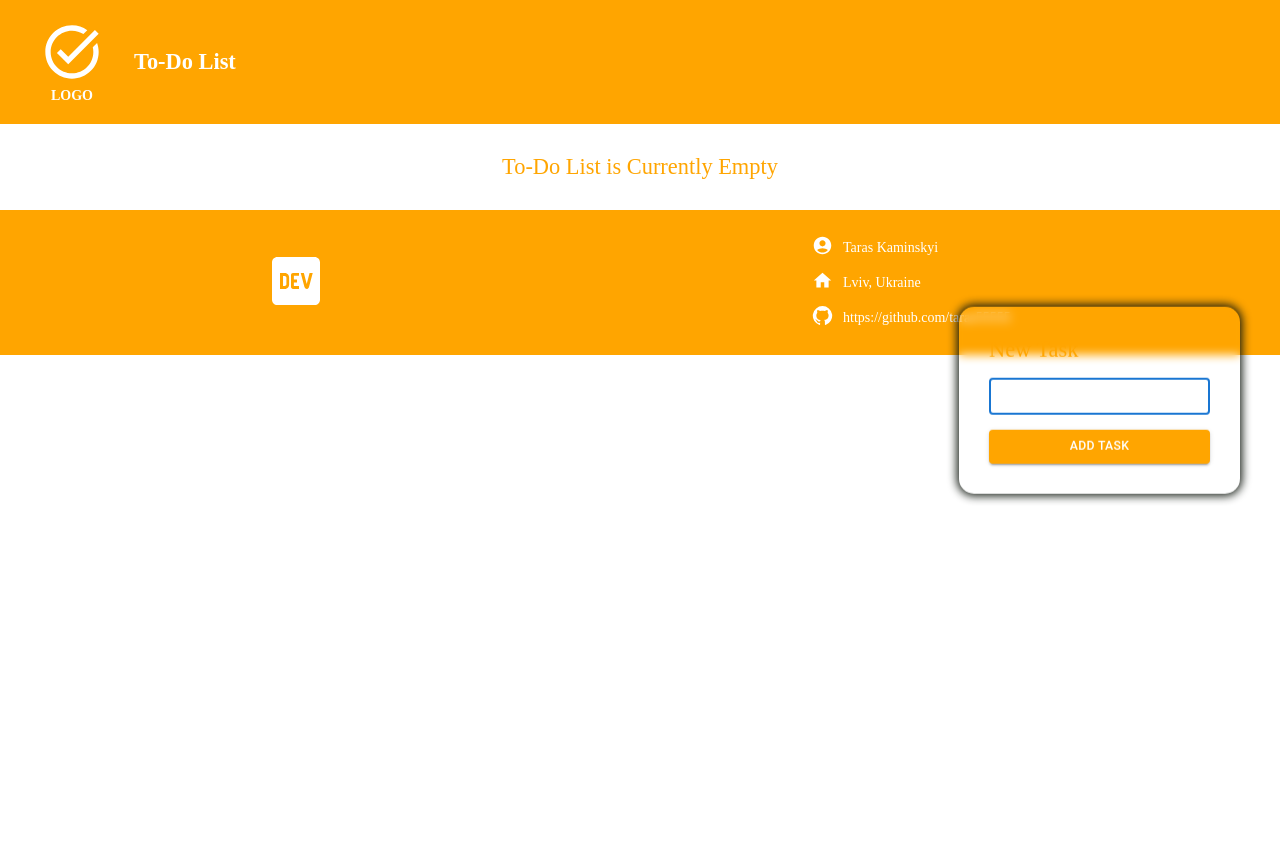
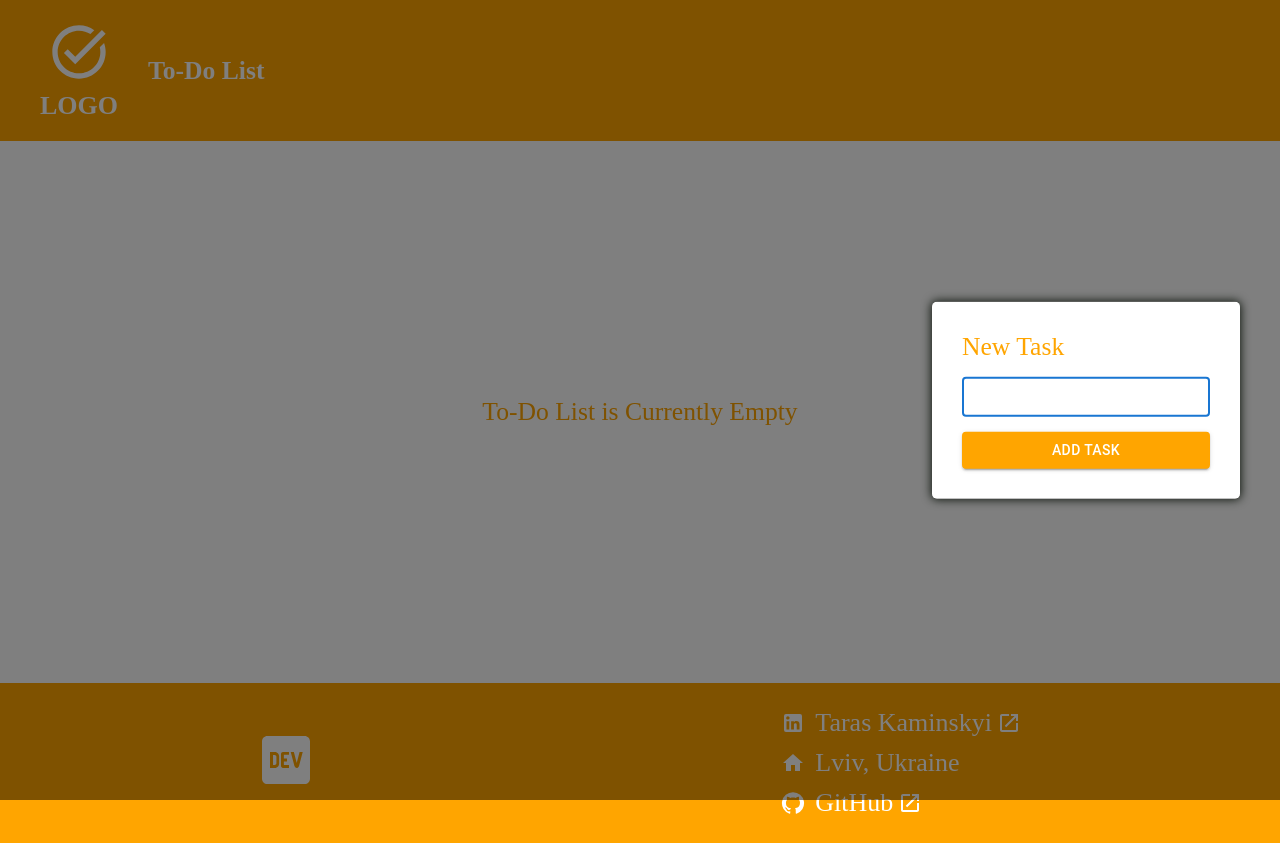
Before and after one commit to taras55555/to-do-list, a React (Vite) app: page / in a window 1280 px wide. Both pictures are taken after a click on the button "ADD TASK". Before the commit the page ends 800 px from the top, so only its background shows below. Built offline with nearby package versions, Linux system fonts and the light colour scheme.

Commit message:
- fixed issue with footer display when page has no content - organized and clean up CSS styles

```diff
--- a/src/App.css
+++ b/src/App.css
@@ -3,15 +3,11 @@
     --white-color: #ffffff;
     --nature-black-color: #111810;
     --gray-color: #808080;
-    --base-font-size: 14px;
+    --base-font-size: 26px;
 }
 
-html {
+html body {
     font-size: var(--base-font-size);
-}
-
-body {
-    margin: 0;
 }
 
 h1 {
--- a/src/components/ActionBars/ActionBar.css
+++ b/src/components/ActionBars/ActionBar.css
@@ -16,6 +16,9 @@
     right: 40px;
     top: 50%;
     transform: translate(0, -50%);
+    box-shadow: 0 0 10px 1px var(--nature-black-color);
+    border-radius: 5px;
+    overflow: hidden;
 }
 
 .action-bar {
--- a/src/components/ActionBars/ActionBar.jsx
+++ b/src/components/ActionBars/ActionBar.jsx
@@ -18,12 +18,16 @@ export default function ActionBar({ checkedFade, handleDeleteTask, handleMarkTas
         <section className="fixed-container action-bar-container">
             <Fade in={checkedFade} timeout={500}>
                 <div className="action-bar">
+                    <Tooltip title="Mark As Complited">
                         <IconButton color="success" onClick={() => handleMarkTasksAsCompleted(true)}>
                             <TaskAltIcon />
                         </IconButton>
+                    </Tooltip>
+                    <Tooltip title="Mark As Incomplete">
                         <IconButton onClick={() => handleMarkTasksAsCompleted(false)}>
                             <RadioButtonUncheckedIcon />
                         </IconButton>
+                    </Tooltip>
                     <Tooltip title="Delete Selected">
                         <IconButton color="error" onClick={handleDeleteTask}>
                             <DeleteForeverIcon />
--- a/src/components/ActionBars/ActionButtons.jsx
+++ b/src/components/ActionBars/ActionButtons.jsx
@@ -24,9 +24,6 @@ export default function ActionButtons({ toDoList, setChecked, activeFilter, setA
                             onClick={() => setActiveFilter({ all: true })}
                             disabled={activeFilter.all}
                         />
-                    </section>
-
-                    <section className="regular-box">
                         <CustomizedButton
                             onClick={() => setChecked(toDoList.map((task) => task.id))}
                             title={'Select All'}
@@ -36,6 +33,7 @@ export default function ActionButtons({ toDoList, setChecked, activeFilter, setA
                             title={'Deselect All'}
                         />
                     </section>
+
                 </>
             )
             }
--- a/src/components/Footer/Footer.css
+++ b/src/components/Footer/Footer.css
@@ -14,13 +14,17 @@
     align-items: center;
     gap: 10px;
     padding: 5px;
-
 }
 
 .address-style a {
     display: flex;
+    gap: 10px
+}
+
+.address-line {
+    display: flex;
     align-items: center;
-    gap: 10px
+    gap: 5px;
 }
 
 @media (min-width: 480px) {
--- a/src/components/Footer/Footer.jsx
+++ b/src/components/Footer/Footer.jsx
@@ -1,8 +1,9 @@
 import {
     LogoDev as LogoDevIcon,
-    AccountCircle as AccountCircleIcon,
+    LinkedIn as LinkedInIcon,
     Home as HomeIcon,
     GitHub as GitHubIcon,
+    OpenInNew as OpenInNewIcon,
 } from '@mui/icons-material';
 
 import './Footer.css';
@@ -16,17 +17,19 @@ export default function Footer() {
             <section>
                 <address>
                     <section className='address-style'>
-                        <div><AccountCircleIcon /></div>
-                        <div>Taras Kaminskyi</div>
+                        <a href='https://www.linkedin.com/in/taras-kaminskyi-4a1994229' target='_blank'>
+                            <span className='address-line'><LinkedInIcon /></span>
+                            <span className='address-line'>Taras Kaminskyi <OpenInNewIcon /></span>
+                        </a>
                     </section>
                     <section className='address-style'>
-                        <div><HomeIcon /></div>
-                        <div>Lviv, Ukraine</div>
+                        <div className='address-line'><HomeIcon /></div>
+                        <div className='address-line'>Lviv, Ukraine</div>
                     </section>
                     <section className='address-style'>
-                        <a href='https://github.com/taras55555'>
-                            <span><GitHubIcon /></span>
-                            <span>https://github.com/taras55555</span>
+                        <a href='https://github.com/taras55555' target='_blank'>
+                            <span className='address-line'><GitHubIcon /></span>
+                            <span className='address-line'>GitHub <OpenInNewIcon /></span>
                         </a>
                     </section>
                 </address>
--- a/src/components/Forms/TaskInputToggle.css
+++ b/src/components/Forms/TaskInputToggle.css
@@ -6,7 +6,18 @@
 }
 
 .new-task-box {
-    backdrop-filter: blur(5px);
-    border-radius: 15px;
-    box-shadow: 0 0 10px 2px var(--nature-black-color);
+    background-color: var(--white-color);
+
 }
+
+.modal {
+    position: fixed;
+    top: 0;
+    left: 0;
+    width: 100%;
+    height: 100%;
+    background-color: rgba(0, 0, 0, 0.5);
+    display: flex;
+    justify-content: center;
+    align-items: center;
+}
--- a/src/components/Forms/TaskInputToggle.jsx
+++ b/src/components/Forms/TaskInputToggle.jsx
@@ -6,7 +6,7 @@ import CustomizedButton from '../Buttons/CustomizedButton';
 import './TaskInputToggle.css';
 
 export default function TaskInputToggle() {
-    const [newTaskValue, setNewTaskValue] = useState('')
+    const [newTaskValue, setNewTaskValue] = useState('');
     const [dialog, setDialog] = useState({ open: false });
     const { toDoList, setToDoList, toggleNewTaskButton, setToggleNewTaskButton } = useToDoList();
 
@@ -86,11 +86,12 @@ export default function TaskInputToggle() {
         ]);
         setNewTaskValue('');
         setToggleNewTaskButton(!toggleNewTaskButton);
-        setDialog({open:false});
+        setDialog({ open: false });
     }
 
-    return (
-        <>
+    return (<>
+        {!toggleNewTaskButton && <div className="modal" onClick={handleToggleAddTaskForm} />}
+        <section className="fixed-container new-task-controls">
             {toggleNewTaskButton
                 ? (<CustomizedButton
                     onClick={handleToggleAddTaskForm}
@@ -116,7 +117,8 @@ export default function TaskInputToggle() {
                         setDialog={setDialog}
                         handleNewTask={handleNewTask}
                     />
-                </div>)}
-        </>
-    )
+                </div>)
+            }
+        </section>
+    </>)
 }
--- a/src/components/Header/Header.css
+++ b/src/components/Header/Header.css
@@ -16,6 +16,12 @@
     font-weight: bolder;
 }
 
+.main-logo-section a {
+    display: flex;
+    flex-direction: column;
+    align-items: center;
+}
+
 @media (min-width: 480px) {
     .header-block {
         flex-direction: row;
--- a/src/components/Header/Header.jsx
+++ b/src/components/Header/Header.jsx
@@ -1,16 +1,16 @@
+import './Header.css';
 import TaskAltIcon from '@mui/icons-material/TaskAlt';
-import './Header.css';
 
 export default function Header() {
     return (
         <header className='header-block'>
             <section className='main-logo-section'>
-                <p><TaskAltIcon sx={{ fontSize: '64px' }} /></p>
-                <p>LOGO</p>
+                <a href='/'>
+                    <span aria-label="Website Logo"><TaskAltIcon sx={{ fontSize: '64px' }} /></span>
+                    <span>LOGO</span>
+                </a>
             </section>
             <section><h1>To-Do List</h1></section>
-
-
         </header>
     )
 }
--- a/src/components/TaskList/TaskList.css
+++ b/src/components/TaskList/TaskList.css
@@ -3,7 +3,9 @@ main {
     display: flex;
     flex-direction: column;
     font-size: 1.6rem;
-    margin: 11px 20px;
+    margin: 11px auto;
+    min-height: 65vh;
+    justify-content: center;
 }
 
 .item-task-text-completed {
@@ -18,13 +20,17 @@ main {
 .regular-box {
     display: flex;
     gap: 20px;
-    margin: 30px 0;
+    margin: 30px 0 0;
     justify-content: center;
+    flex-wrap: wrap;
+}
+
+.app-container {
+    min-height: 100vh;
 }
 
 @media (min-width: 768px) {
     main {
         width: 700px;
-        margin: 0 auto;
     }
 }
--- a/src/components/TaskList/TaskList.jsx
+++ b/src/components/TaskList/TaskList.jsx
@@ -121,7 +121,7 @@ export default function TaskList() {
             )}
 
             <section>
-                <List sx={{ padding: 0 }}>
+                <List sx={{ padding: 0, margin: '30px 0' }}>
                     <TransitionGroup>
                         {displayedTasks().map((value) => {
                             const { id, title, isCompleted, dateAdd, isTaskEditing } = value;
@@ -198,10 +198,7 @@ export default function TaskList() {
                     </TransitionGroup>
                 </List>
             </section >
-
-            <section className="fixed-container new-task-controls">
-                <TaskInputToggle />
-            </section>
+            <TaskInputToggle />
         </main>
     );
 }
```
Lines whose indentation alone changed are shown as unchanged.
